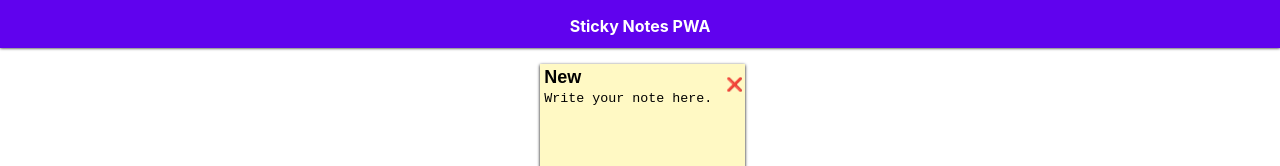
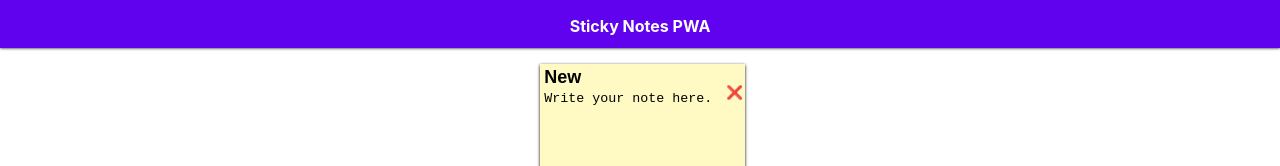
Before and after one commit to XLpacman805/react-sticky-notes-typescript, a React (Create React App) app: page / in a window 1280 px wide. Shown: the top 166 px of the page. Built offline with nearby package versions, Linux system fonts and the light colour scheme.

Commit message:
Styling change

```diff
--- a/src/components/StickyNoteComponent.css
+++ b/src/components/StickyNoteComponent.css
@@ -53,7 +53,7 @@
 
 .button-delete {
   position: relative;
-  bottom: 21vh;
+  bottom: 20vh;
   left: 89%;
   background: transparent;
   border: none;
```
Also changed, not shown: 1 other file (tests, documents, lock files or other folders).
